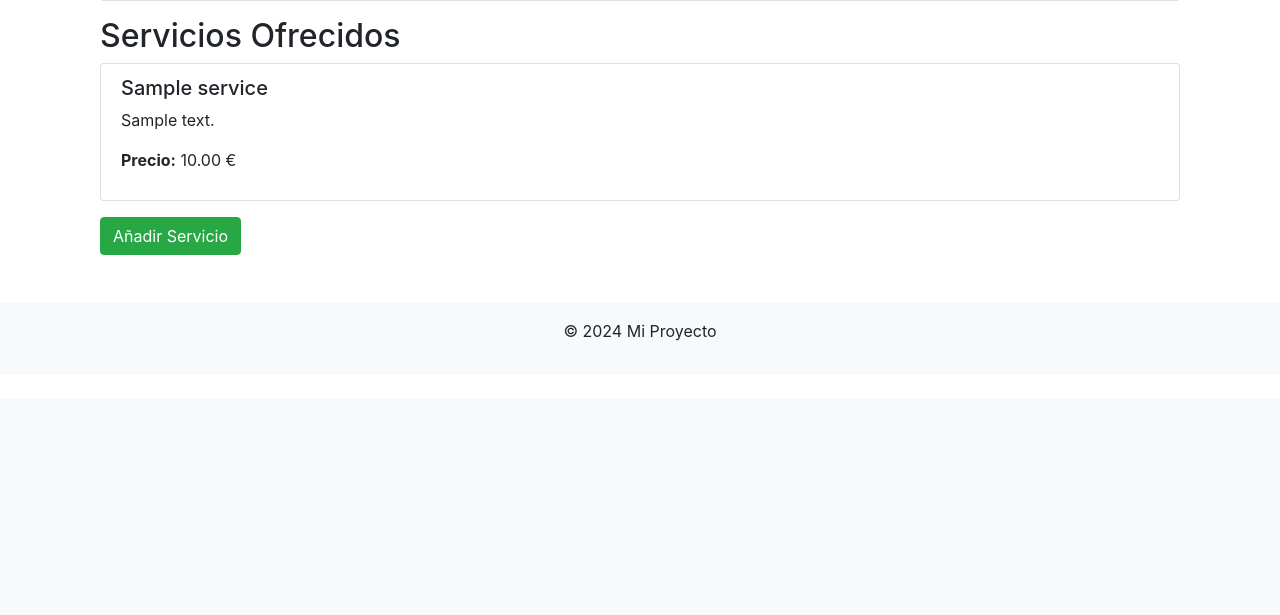
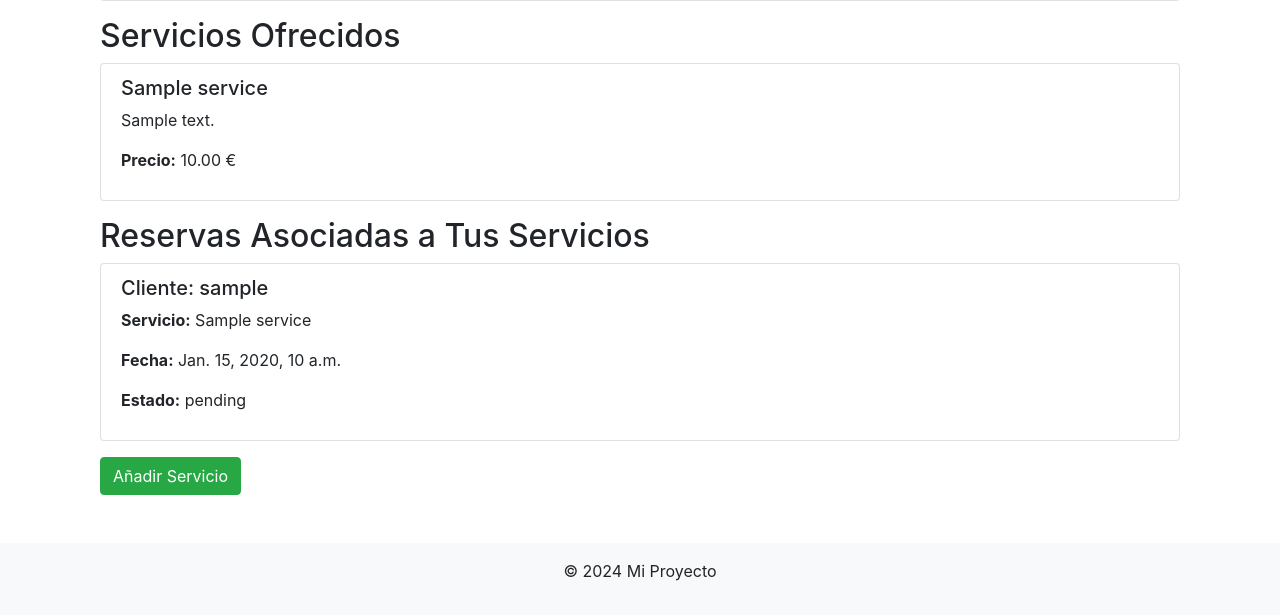
Before and after one commit to AmeriK88/Plataforma-servicios-django, a Django app: page /accounts/profile/ in a window 1280 px wide. Shown: the part 401-1016 px from the top of the page. Before the commit the page ends 742 px from the top, so only its background shows below. Run offline with Django 5.2, Linux system fonts and the light colour scheme; a user stored in the database is signed in; tables that the repository leaves empty hold one stand-in row (values such as "Sample post"); some libraries are stand-ins or nearby versions.

Commit message:
Feat: calendario reservas & confirmación citas de servicios

```diff
--- a/bookings/templates/bookings/booking_detail.html
+++ b/bookings/templates/bookings/booking_detail.html
@@ -14,6 +14,6 @@
             <p><strong>Estado:</strong> {{ booking.status }}</p>
         </div>
     </div>
-    <a href="{% url 'booking_list' %}" class="btn btn-secondary mt-3">Volver a la Lista</a>
+    <a href="{% url 'dashboard' %}" class="btn btn-secondary mt-3">Volver a la Lista</a>
 </div>
 {% endblock %}
--- a/bookings/urls.py
+++ b/bookings/urls.py
@@ -6,4 +6,5 @@ urlpatterns = [
     path('', views.booking_list, name='booking_list'),
     path('<int:pk>/', views.booking_detail, name='booking_detail'),
     path('new/<int:service_id>/', views.booking_create, name='booking_create'),
+    path('confirm/<int:pk>/', views.confirm_booking, name='confirm_booking'),
 ]
--- a/services/models.py
+++ b/services/models.py
@@ -5,7 +5,7 @@ class Service(models.Model):
     name = models.CharField(max_length=100)
     description = models.TextField()
     price = models.DecimalField(max_digits=10, decimal_places=2)
-    provider = models.ForeignKey(CustomUser, on_delete=models.CASCADE, related_name="services")
+    provider = models.ForeignKey(CustomUser, on_delete=models.SET_NULL, null=True, blank=True, related_name="services")
 
     def __str__(self):
         return self.name
--- a/users/templates/users/profile_company.html
+++ b/users/templates/users/profile_company.html
@@ -1,4 +1,3 @@
-<!-- templates/users/profile_company.html -->
 {% extends 'base.html' %}
 
 {% block title %}Perfil de Empresa{% endblock %}
@@ -21,7 +20,7 @@
 
     <h2>Servicios Ofrecidos</h2>
     <ul class="list-group mb-3">
-        {% for service in user.services.all %}
+        {% for service in offered_services %}
             <li class="list-group-item">
                 <h5>{{ service.name }}</h5>
                 <p>{{ service.description }}</p>
@@ -32,6 +31,20 @@
         {% endfor %}
     </ul>
 
+    <h2>Reservas Asociadas a Tus Servicios</h2>
+    <ul class="list-group mb-3">
+        {% for booking in company_bookings %}
+            <li class="list-group-item">
+                <h5>Cliente: {{ booking.user.username }}</h5>
+                <p><strong>Servicio:</strong> {{ booking.service.name }}</p>
+                <p><strong>Fecha:</strong> {{ booking.date }}</p>
+                <p><strong>Estado:</strong> {{ booking.status }}</p>
+            </li>
+        {% empty %}
+            <li class="list-group-item">No tienes reservas asociadas a tus servicios.</li>
+        {% endfor %}
+    </ul>
+
     <a href="{% url 'service_create' %}" class="btn btn-success">Añadir Servicio</a>
 </div>
 {% endblock %}
--- a/users/views.py
+++ b/users/views.py
@@ -21,15 +21,14 @@ def home(request):
 # Vista basada en clase para registro
 class SignUpView(CreateView):
     model = CustomUser
-    form_class = CustomUserCreationForm  # Usa el formulario personalizado
+    form_class = CustomUserCreationForm
     template_name = 'users/register.html'
     success_url = reverse_lazy('login')
 
     def form_valid(self, form):
-        # Asegura que al menos uno de los roles esté seleccionado
         user = form.save(commit=False)
         if not (user.is_company or user.is_client):
-            user.is_client = True  # Por defecto, es cliente si no selecciona ninguno
+            user.is_client = True
         user.save()
         login(self.request, user)
         return redirect('profile')
@@ -53,9 +52,11 @@ def profile_view(request):
 
     if user.is_company:
         offered_services = user.services.all()
+        company_bookings = Booking.objects.filter(service__in=offered_services)
         return render(request, 'users/profile_company.html', {
             'user': user,
-            'offered_services': offered_services
+            'offered_services': offered_services,
+            'company_bookings': company_bookings
         })
     else:
         # Para clientes, muestra el historial de reservas anteriores
@@ -95,7 +96,7 @@ def edit_profile(request):
         form = ProfileEditForm(request.POST, instance=request.user)
         if form.is_valid():
             form.save()
-            return redirect('profile')  # Redirige al perfil después de guardar
+            return redirect('profile')
     else:
         form = ProfileEditForm(instance=request.user)
 
```
Also changed, not shown: bookings/templates/bookings/booking_form.html (+23 -1 lines), bookings/views.py (+13 -2 lines), users/templates/users/dashboard_company.html (+0 -12 lines).
